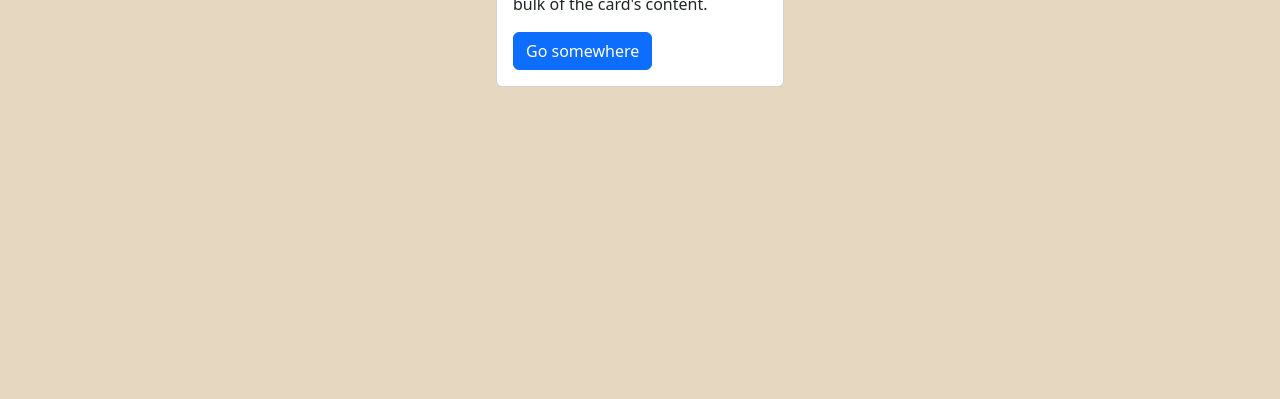
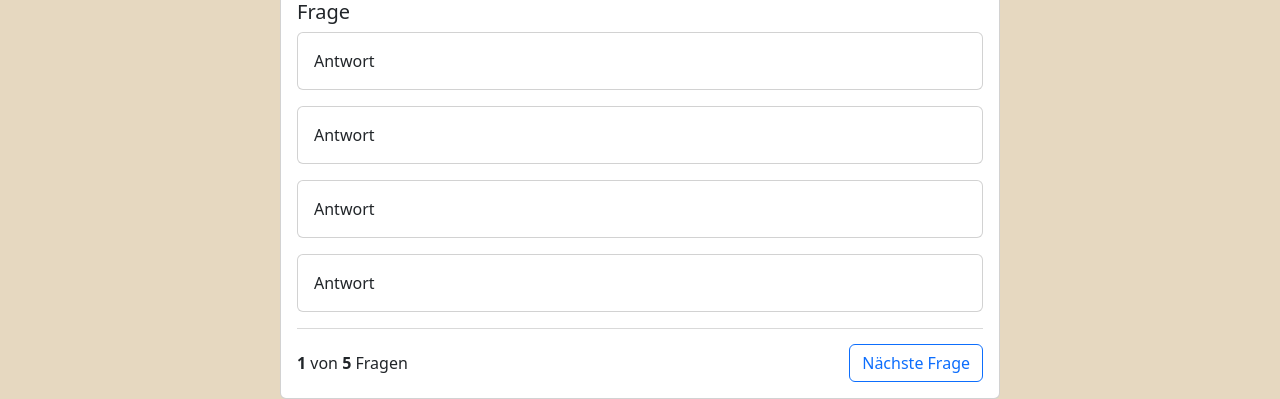
Before and after one commit to Taakeeru/Quizapp, a website: page index.html in a window 1280 px wide. Shown: the part 471-870 px from the top of the page. Drawn offline with nearby package versions, Linux system fonts and the light colour scheme.

Commit message:
quizapp
added answercards and the JSON

```diff
--- a/index.html
+++ b/index.html
@@ -22,12 +22,40 @@
     </nav>
 
     <div class="container">
-        <div class="card" style="width: 18rem;">
-            <img src="..." class="card-img-top" alt="...">
+        <div class="card quiz-card">
+            <img src="./img/op-logo2.png" class="card-img-top" alt="Logo">
             <div class="card-body">
-                <h5 class="card-title">Card title</h5>
-                <p class="card-text">Some quick example text to build on the card title and make up the bulk of the card's content.</p>
-                <a href="#" class="btn btn-primary">Go somewhere</a>
+                <h5 class="card-title">Frage</h5>
+
+                <div class="card mb-3">
+                    <div class="card-body">
+                      Antwort
+                    </div>
+                </div>
+
+                <div class="card mb-3">
+                    <div class="card-body">
+                      Antwort
+                    </div>
+                </div>
+
+                <div class="card mb-3">
+                    <div class="card-body">
+                      Antwort
+                    </div>
+                </div>
+
+                <div class="card mb-3">
+                    <div class="card-body">
+                      Antwort
+                    </div>
+                </div>
+
+                <div class="question-footer">
+                    <span><b>1</b> von <b>5</b> Fragen</span>
+                    <button type="button" class="btn btn-outline-primary">Nächste Frage</button>
+                </div>
+
             </div>
         </div>
     </div>
--- a/style.css
+++ b/style.css
@@ -8,4 +8,17 @@ body {
     display: flex;
     align-items: center;
     justify-content: center;
+    /* min-width: 100vw !important; */
 }
+
+.quiz-card {
+    width: 45rem !important;
+}
+
+.question-footer {
+    display: flex;
+    justify-content: space-between;
+    align-items: center;
+    border-top: 1px solid rgba(0,0,0,0.15);
+    padding-top: 15px;
+}
```
Also changed, not shown: img/op-logo.webp (added), img/op-logo2.png (added).
